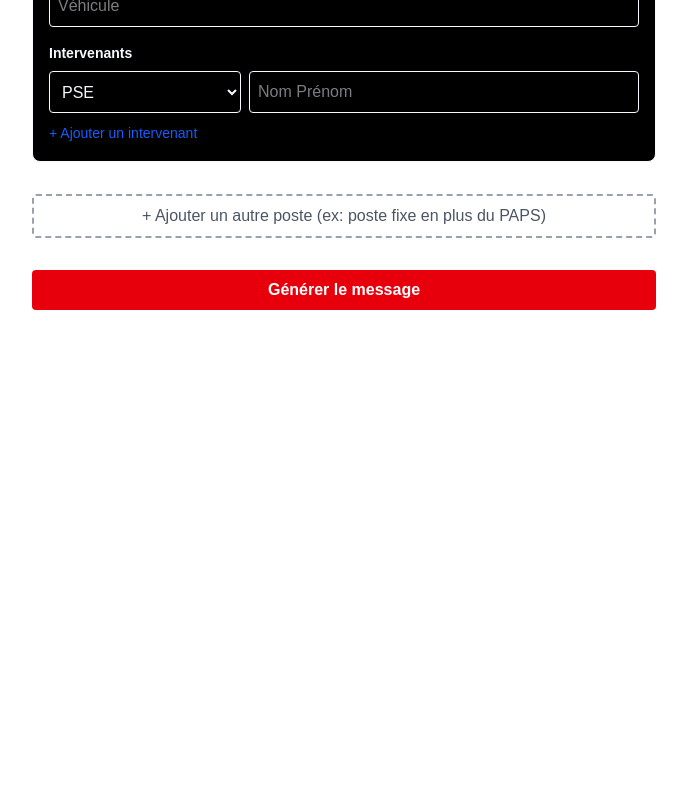
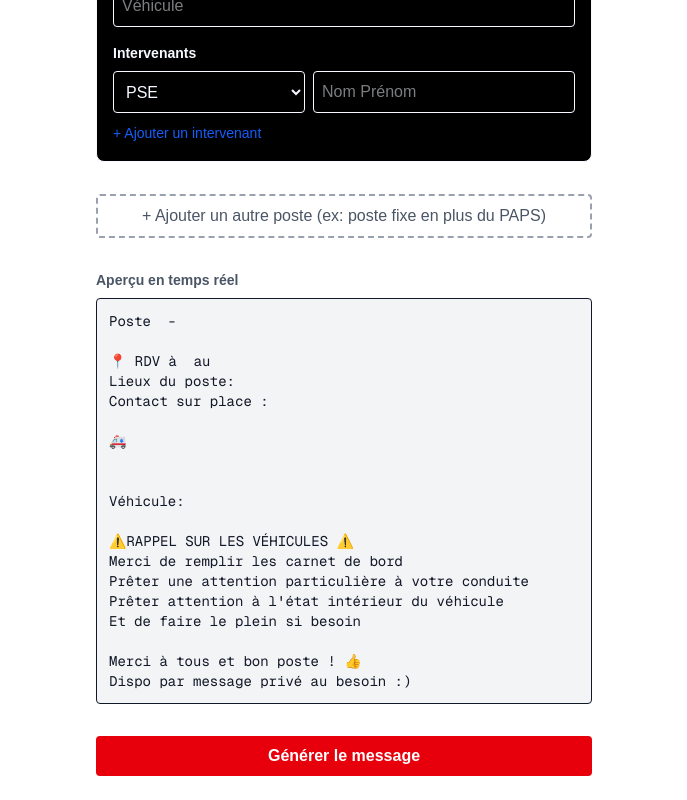
Before and after one commit to Cocosg09/generateur-whatsapp-crf, a Next.js app: page / in a window 1280 px wide. Shown: the part 567-1367 px from the top of the page, without its empty margins (296-983 px from the left). Before the commit the page ends 901 px from the top, so only its background shows below. Built offline with nearby package versions, Linux system fonts and the light colour scheme.

Commit message:
Aperçu en temps réel du message

```diff
--- a/app/page.js
+++ b/app/page.js
@@ -1,6 +1,6 @@
 "use client";
 
-import { useState } from "react";
+import { useState, useMemo } from "react";
 
 const ROLES_COURANTS = [
   "PSE",
@@ -136,7 +136,7 @@ export default function Home() {
     );
   }
 
-  function genererMessage() {
+  function construireMessage() {
     const blocsPostes = postes
       .map((p) => {
         const listeIntervenants = p.intervenants
@@ -157,7 +157,7 @@ Véhicule: ${p.vehicule}`;
       })
       .join("\n\n---\n\n");
 
-    const texte = `${blocsPostes}
+    return `${blocsPostes}
 
 ⚠️RAPPEL SUR LES VÉHICULES ⚠️
 Merci de remplir les carnet de bord
@@ -167,8 +167,12 @@ Et de faire le plein si besoin
 
 Merci à tous et bon poste ! 👍
 Dispo par message privé au besoin :)`;
+  }
 
-    setMessage(texte);
+  const apercu = useMemo(() => construireMessage(), [postes]);
+
+  function genererMessage() {
+    setMessage(construireMessage());
     setCopied(false);
   }
 
@@ -321,6 +325,16 @@ Dispo par message privé au besoin :)`;
         + Ajouter un autre poste (ex: poste fixe en plus du PAPS)
       </button>
 
+      <div className="space-y-2">
+        <p className="font-semibold text-sm text-gray-600">Aperçu en temps réel</p>
+        <pre
+          className="w-full border rounded p-3 whitespace-pre-wrap text-sm"
+          style={{ backgroundColor: "#f3f4f6", color: "#111827" }}
+        >
+          {apercu}
+        </pre>
+      </div>
+
       <button
         onClick={genererMessage}
         className="bg-red-600 text-white px-4 py-2 rounded font-semibold w-full"
```
Lines whose indentation alone changed are shown as unchanged.
